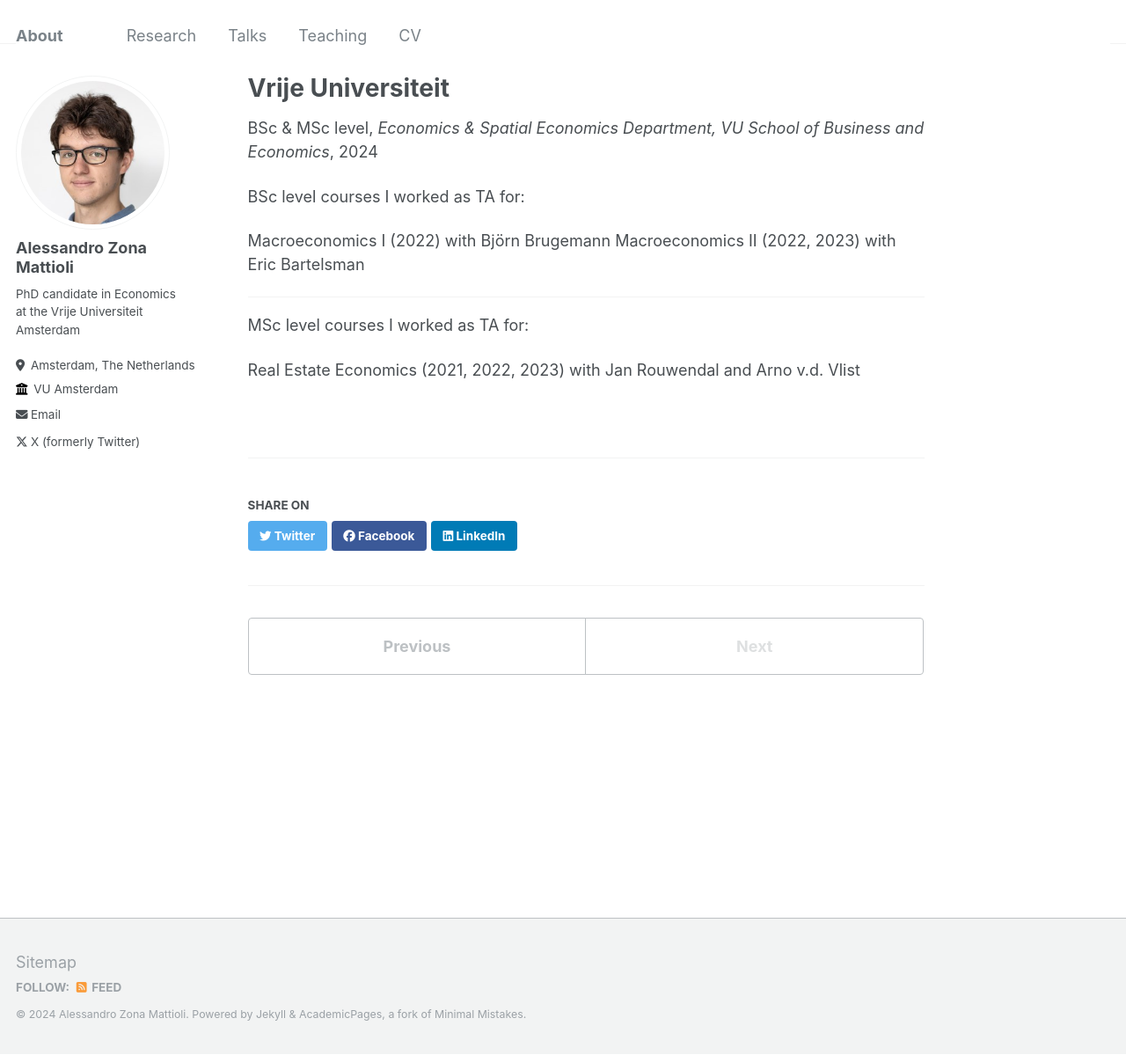
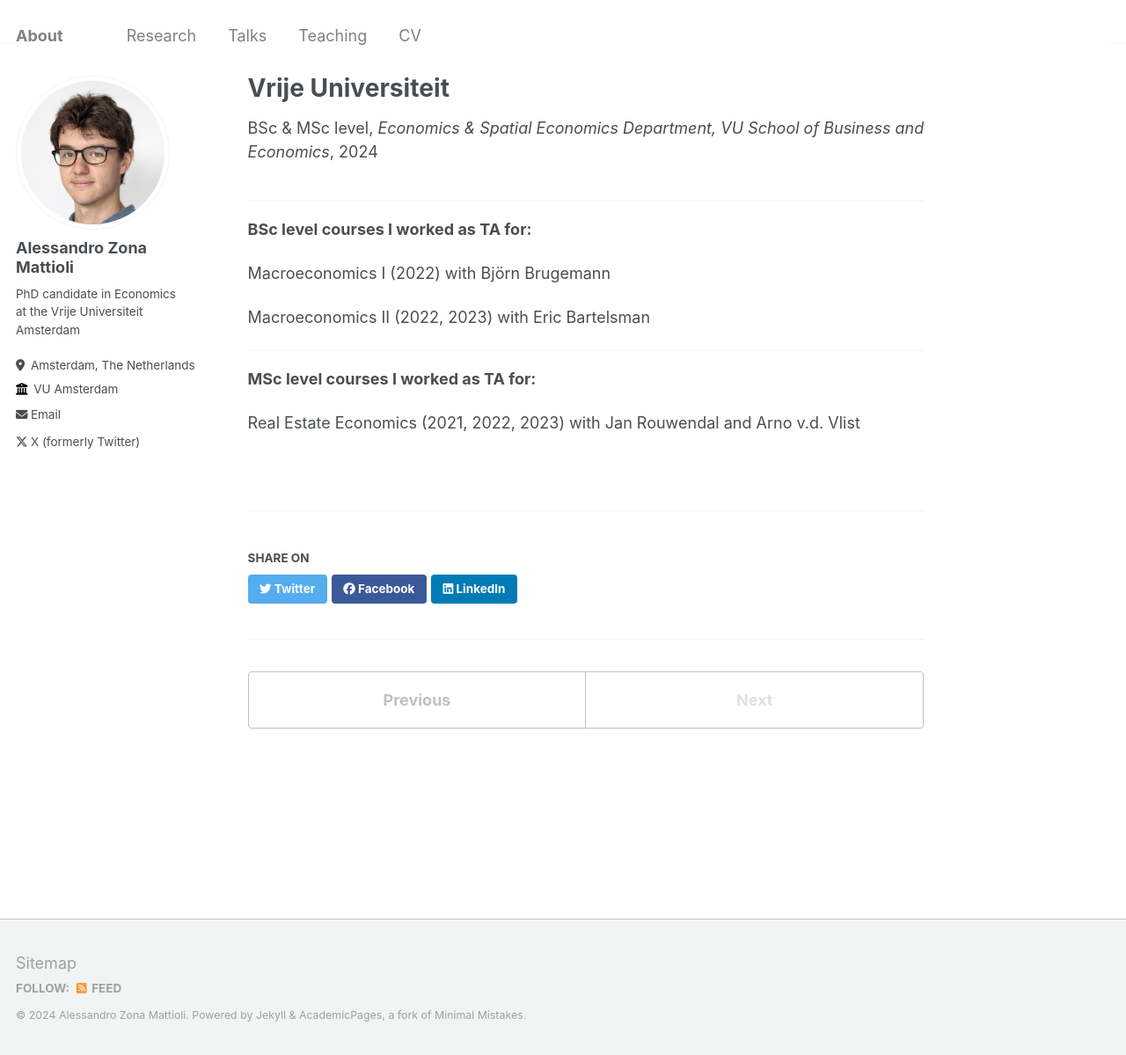
Before and after one commit to zmale/alessandrozonamattioli.github.io, a Jekyll site: the page built from _teaching/2021-VU-teaching.md, in a window 1280 px wide and 1199 px high. Shown: the whole window at 88% size. Built offline with Jekyll 4.4.1, drawn with Linux system fonts in a browser that asks for light colours.

```diff
--- a/_teaching/2021-VU-teaching.md
+++ b/_teaching/2021-VU-teaching.md
@@ -7,13 +7,16 @@ venue: "Economics & Spatial Economics Department, VU School of Business and Econ
 location: "Amsterdam, The Netherlands"
 ---
 
-BSc level courses I worked as TA for:
+---
+
+**BSc level courses I worked as TA for:**
 
 Macroeconomics I (2022) with Björn Brugemann
+
 Macroeconomics II (2022, 2023) with Eric Bartelsman
 
 ---
 
-MSc level courses I worked as TA for:
+**MSc level courses I worked as TA for:**
 
 Real Estate Economics (2021, 2022, 2023) with Jan Rouwendal and Arno v.d. Vlist
```
